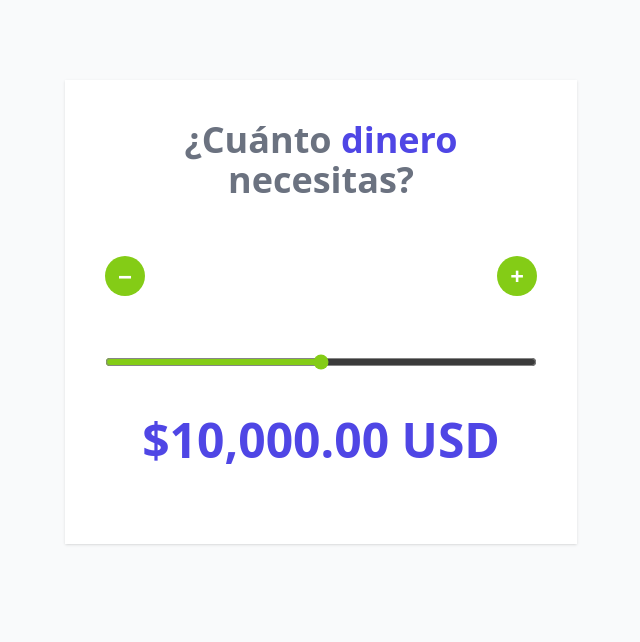
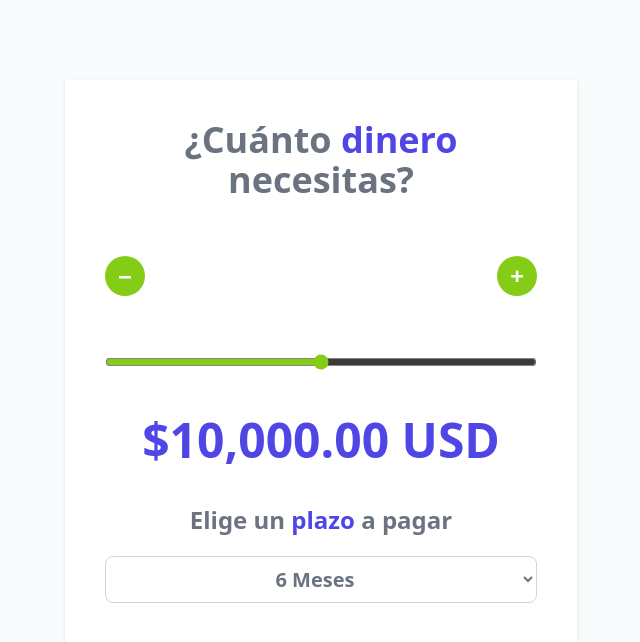
Before and after one commit to VictorLascares/cotizador-prestamos, a React (Vite) app: page / in a window 1280 px wide. Shown: the top 642 px of the page, without its empty margins (319-959 px from the left). Built offline with nearby package versions, Linux system fonts and the light colour scheme.

Commit message:
Agregando un state para ek plazo a pagar

```diff
--- a/src/App.jsx
+++ b/src/App.jsx
@@ -5,6 +5,7 @@
 
 function App() {
   const [amount, setAmount] = useState(10000);
+  const [term, setTerm] = useState("6");
   const MIN = 0;
   const MAX = 20000;
   const STEP = 100;
@@ -52,6 +53,20 @@
       <p className="text-center my-10 text-5xl font-extrabold text-indigo-600">
         {formatMoney(amount)}
       </p>
+
+      <h2 className="text-2xl font-extrabold text-gray-500 text-center">
+        Elige un <span className="text-indigo-600">plazo</span> a pagar
+      </h2>
+
+      <select
+        className="mt-5 w-full p-2 bg-white border border-gray-300 rounded-lg text-center text-xl font-bold text-gray-500"
+        value={term}
+        onChange={ e => setTerm(e.target.value) }
+      >
+        <option value="6">6 Meses</option>
+        <option value="12">12 Meses</option>
+        <option value="24">24 Meses</option>
+      </select>
     </div>
   );
 }
```
